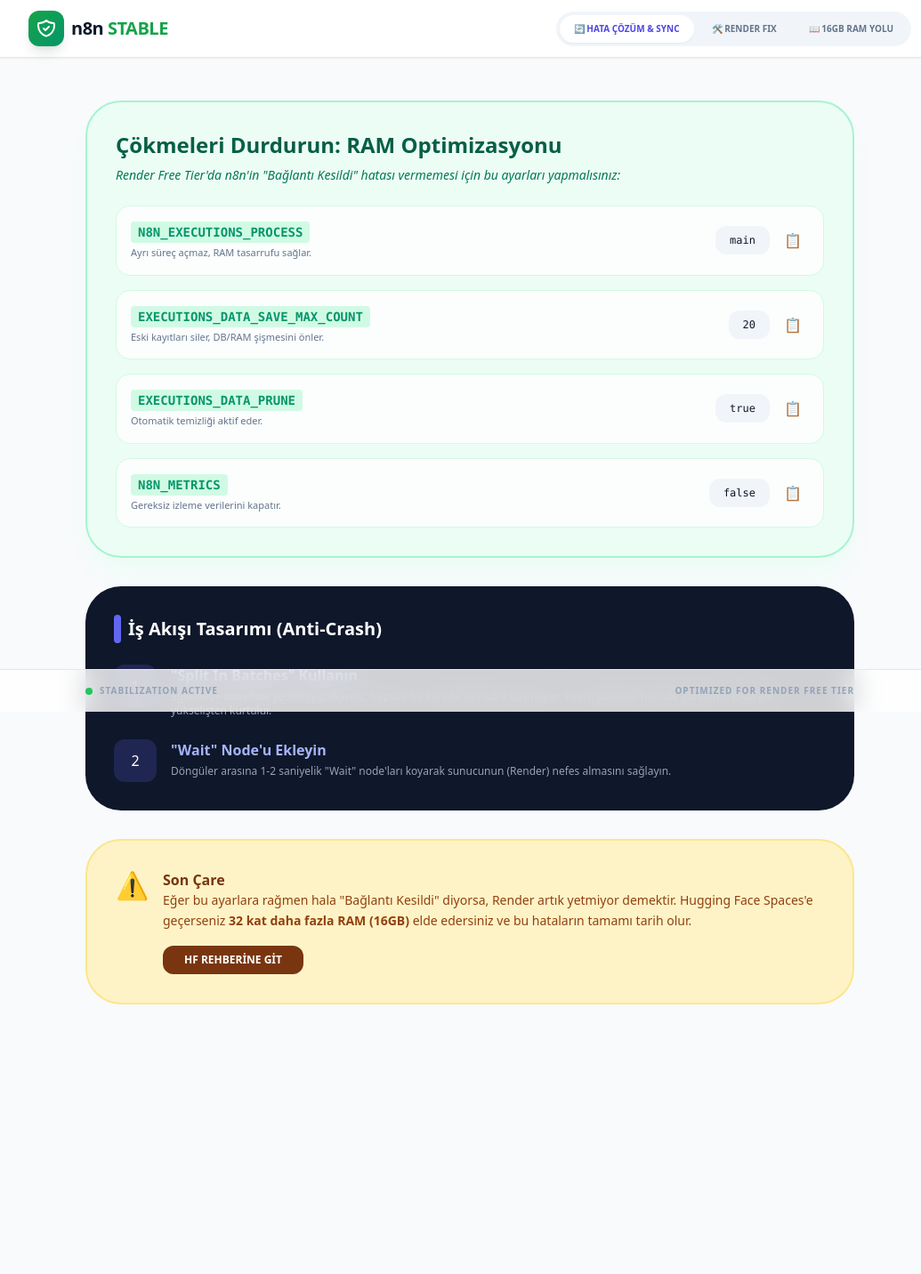
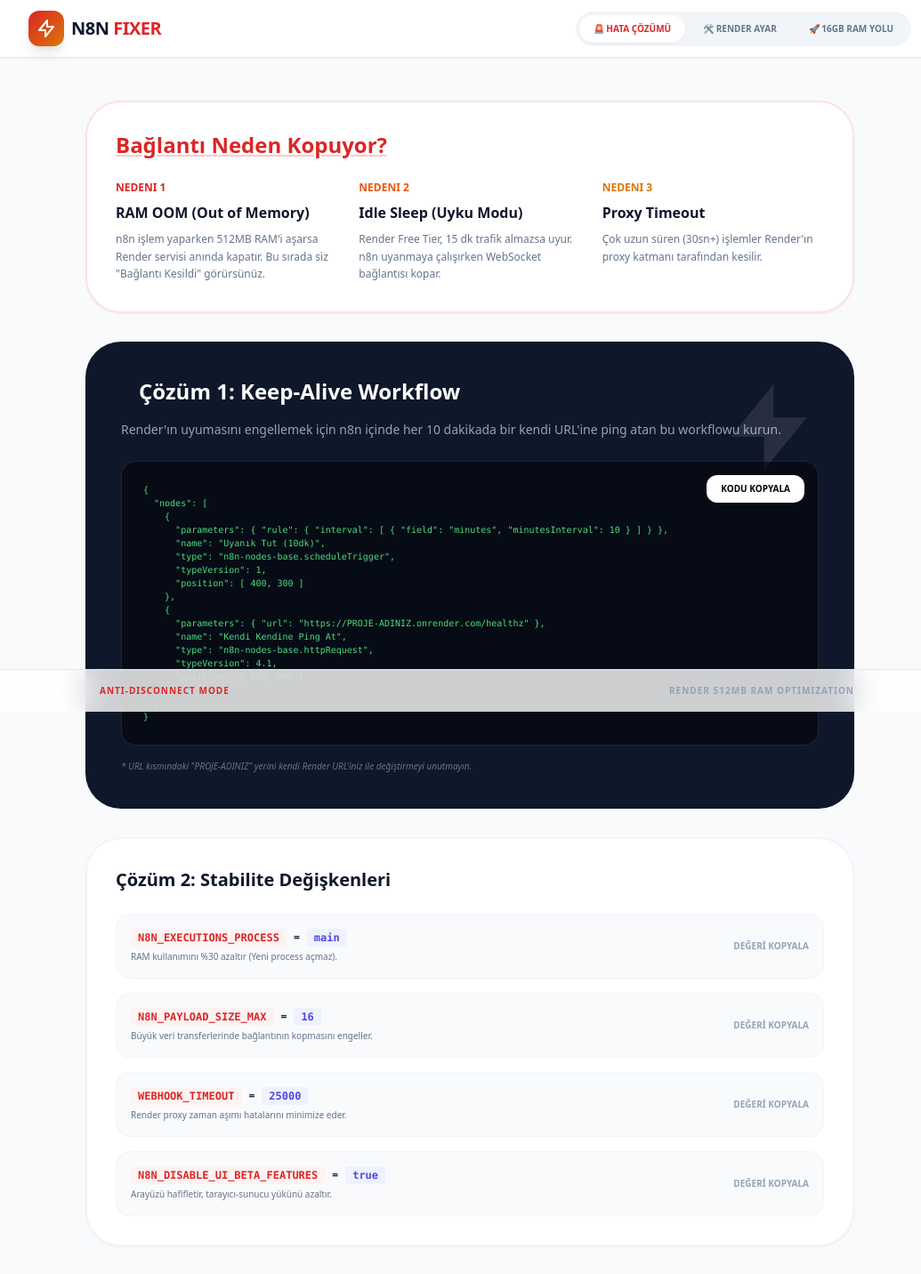
Before and after one commit to dadasersin/-n8n-denemesi-renderde-statik-site-olarak, a React (Vite) app: page / in a window 1280 px wide. Shown: the top 1432 px of the page at 89% size, without its empty margins (112-1147 px from the left). Before the commit the page ends 1257 px from the top, so only its background shows below. Built offline with nearby package versions, Linux system fonts and the light colour scheme.

Commit message:
Update App.tsx

```diff
--- a/App.tsx
+++ b/App.tsx
@@ -14,28 +14,47 @@
     setTimeout(() => setCopiedId(null), 2000);
   };
 
-  const envVars = [
-    { key: 'N8N_EXECUTIONS_PROCESS', value: 'main', desc: 'Ayrı süreç açmaz, RAM tasarrufu sağlar.' },
-    { key: 'EXECUTIONS_DATA_SAVE_MAX_COUNT', value: '20', desc: 'Eski kayıtları siler, DB/RAM şişmesini önler.' },
-    { key: 'EXECUTIONS_DATA_PRUNE', value: 'true', desc: 'Otomatik temizliği aktif eder.' },
-    { key: 'N8N_METRICS', value: 'false', desc: 'Gereksiz izleme verilerini kapatır.' }
+  const stabilityVars = [
+    { key: 'N8N_EXECUTIONS_PROCESS', value: 'main', desc: 'RAM kullanımını %30 azaltır (Yeni process açmaz).' },
+    { key: 'N8N_PAYLOAD_SIZE_MAX', value: '16', desc: 'Büyük veri transferlerinde bağlantının kopmasını engeller.' },
+    { key: 'WEBHOOK_TIMEOUT', value: '25000', desc: 'Render proxy zaman aşımı hatalarını minimize eder.' },
+    { key: 'N8N_DISABLE_UI_BETA_FEATURES', value: 'true', desc: 'Arayüzü hafifletir, tarayıcı-sunucu yükünü azaltır.' }
   ];
+
+  const keepAliveWorkflow = `{
+  "nodes": [
+    {
+      "parameters": { "rule": { "interval": [ { "field": "minutes", "minutesInterval": 10 } ] } },
+      "name": "Uyanık Tut (10dk)",
+      "type": "n8n-nodes-base.scheduleTrigger",
+      "typeVersion": 1,
+      "position": [ 400, 300 ]
+    },
+    {
+      "parameters": { "url": "https://PROJE-ADINIZ.onrender.com/healthz" },
+      "name": "Kendi Kendine Ping At",
+      "type": "n8n-nodes-base.httpRequest",
+      "typeVersion": 4.1,
+      "position": [ 620, 300 ]
+    }
+  ]
+}`;
 
   return (
     <div className="min-h-screen pb-20 bg-slate-50 text-slate-900 font-sans">
       <header className="bg-white border-b border-slate-200 sticky top-0 z-50 shadow-sm">
         <div className="max-w-5xl mx-auto px-4 h-16 flex items-center justify-between">
           <div className="flex items-center gap-2">
-            <div className="bg-gradient-to-br from-green-600 to-emerald-600 p-2 rounded-xl text-white shadow-lg">
-              <svg className="w-6 h-6" fill="none" stroke="currentColor" viewBox="0 0 24 24"><path strokeLinecap="round" strokeLinejoin="round" strokeWidth="2" d="M9 12l2 2 4-4m5.618-4.016A11.955 11.955 0 0112 2.944a11.955 11.955 0 01-8.618 3.04A12.02 12.02 0 003 9c0 5.591 3.824 10.29 9 11.622 5.176-1.332 9-6.03 9-11.622 0-1.042-.133-2.052-.382-3.016z" /></svg>
+            <div className="bg-gradient-to-br from-red-600 to-amber-600 p-2 rounded-xl text-white shadow-lg">
+              <svg className="w-6 h-6" fill="none" stroke="currentColor" viewBox="0 0 24 24"><path strokeLinecap="round" strokeLinejoin="round" strokeWidth="2" d="M13 10V3L4 14h7v7l9-11h-7z" /></svg>
             </div>
-            <h1 className="font-black text-xl tracking-tight">n8n <span className="text-green-600">STABLE</span></h1>
+            <h1 className="font-black text-xl tracking-tight uppercase">n8n <span className="text-red-600">Fixer</span></h1>
           </div>
 
           <nav className="flex gap-1 bg-slate-100 p-1 rounded-full">
-            <button onClick={() => setActiveTab(TabType.GithubSync)} className={`px-4 py-2 rounded-full text-[10px] font-black uppercase transition-all ${activeTab === TabType.GithubSync ? 'bg-white text-indigo-600 shadow-sm' : 'text-slate-500'}`}>🔄 Hata Çözüm & Sync</button>
-            <button onClick={() => setActiveTab(TabType.Render)} className={`px-4 py-2 rounded-full text-[10px] font-black uppercase transition-all ${activeTab === TabType.Render ? 'bg-white text-red-600 shadow-sm' : 'text-slate-500'}`}>🛠 Render Fix</button>
-            <button onClick={() => setActiveTab(TabType.Guide)} className={`px-4 py-2 rounded-full text-[10px] font-black uppercase transition-all ${activeTab === TabType.Guide ? 'bg-white text-blue-600 shadow-sm' : 'text-slate-500'}`}>📖 16GB RAM Yolu</button>
+            <button onClick={() => setActiveTab(TabType.GithubSync)} className={`px-4 py-2 rounded-full text-[10px] font-black uppercase transition-all ${activeTab === TabType.GithubSync ? 'bg-white text-red-600 shadow-sm' : 'text-slate-500'}`}>🚨 Hata Çözümü</button>
+            <button onClick={() => setActiveTab(TabType.Render)} className={`px-4 py-2 rounded-full text-[10px] font-black uppercase transition-all ${activeTab === TabType.Render ? 'bg-white text-indigo-600 shadow-sm' : 'text-slate-500'}`}>🛠 Render Ayar</button>
+            <button onClick={() => setActiveTab(TabType.Guide)} className={`px-4 py-2 rounded-full text-[10px] font-black uppercase transition-all ${activeTab === TabType.Guide ? 'bg-white text-blue-600 shadow-sm' : 'text-slate-500'}`}>🚀 16GB RAM Yolu</button>
           </nav>
         </div>
       </header>
@@ -44,87 +63,106 @@
         {activeTab === TabType.GithubSync && (
           <div className="space-y-8 animate-in fade-in slide-in-from-bottom-4 duration-500">
 
-            {/* STABILIZATION ALERT */}
-            <div className="bg-emerald-50 border-2 border-emerald-200 rounded-[2.5rem] p-8 shadow-xl shadow-emerald-50">
-              <h2 className="text-2xl font-black text-emerald-800 mb-2">Çökmeleri Durdurun: RAM Optimizasyonu</h2>
-              <p className="text-emerald-700 text-sm mb-6 italic">Render Free Tier'da n8n'in "Bağlantı Kesildi" hatası vermemesi için bu ayarları yapmalısınız:</p>
+            {/* WHY THE DISCONNECT? */}
+            <div className="bg-white border-2 border-red-100 rounded-[2.5rem] p-8 shadow-sm">
+              <h2 className="text-2xl font-black text-slate-800 mb-6 flex items-center gap-2">
+                <span className="text-red-600 underline decoration-red-200">Bağlantı Neden Kopuyor?</span>
+              </h2>
+              <div className="grid md:grid-cols-3 gap-6">
+                <div className="space-y-2">
+                  <div className="text-red-600 font-bold text-xs uppercase">Nedeni 1</div>
+                  <h4 className="font-bold">RAM OOM (Out of Memory)</h4>
+                  <p className="text-xs text-slate-500 leading-relaxed">n8n işlem yaparken 512MB RAM'i aşarsa Render servisi anında kapatır. Bu sırada siz "Bağlantı Kesildi" görürsünüz.</p>
+                </div>
+                <div className="space-y-2">
+                  <div className="text-orange-600 font-bold text-xs uppercase">Nedeni 2</div>
+                  <h4 className="font-bold">Idle Sleep (Uyku Modu)</h4>
+                  <p className="text-xs text-slate-500 leading-relaxed">Render Free Tier, 15 dk trafik almazsa uyur. n8n uyanmaya çalışırken WebSocket bağlantısı kopar.</p>
+                </div>
+                <div className="space-y-2">
+                  <div className="text-amber-600 font-bold text-xs uppercase">Nedeni 3</div>
+                  <h4 className="font-bold">Proxy Timeout</h4>
+                  <p className="text-xs text-slate-500 leading-relaxed">Çok uzun süren (30sn+) işlemler Render'ın proxy katmanı tarafından kesilir.</p>
+                </div>
+              </div>
+            </div>
 
-              <div className="grid gap-4">
-                {envVars.map((env) => (
-                  <div key={env.key} className="bg-white/80 p-4 rounded-2xl border border-emerald-100 flex flex-col md:flex-row md:items-center justify-between gap-4">
-                    <div>
-                      <code className="text-emerald-600 font-bold text-sm bg-emerald-100 px-2 py-1 rounded">{env.key}</code>
-                      <p className="text-[11px] text-slate-500 mt-1">{env.desc}</p>
+            {/* KEEP ALIVE WORKFLOW */}
+            <div className="bg-slate-900 rounded-[2.5rem] p-10 text-white relative overflow-hidden">
+              <div className="absolute top-0 right-0 p-8 opacity-10">
+                <svg className="w-32 h-32" fill="currentColor" viewBox="0 0 24 24"><path d="M13 10V3L4 14h7v7l9-11h-7z"/></svg>
+              </div>
+              <h3 className="text-2xl font-black mb-4 flex items-center gap-2">
+                <span className="w-3 h-3 bg-green-500 rounded-full animate-ping"></span>
+                Çözüm 1: Keep-Alive Workflow
+              </h3>
+              <p className="text-slate-400 text-sm mb-6 leading-relaxed">
+                Render'ın uyumasını engellemek için n8n içinde her 10 dakikada bir kendi URL'ine ping atan bu workflowu kurun.
+              </p>
+              <div className="relative">
+                <pre className="bg-black/50 border border-white/10 rounded-2xl p-6 text-[10px] font-mono text-green-400 overflow-x-auto">
+                  {keepAliveWorkflow}
+                </pre>
+                <button
+                  onClick={() => copyToClipboard(keepAliveWorkflow, 'keep-alive')}
+                  className="absolute top-4 right-4 bg-white text-black px-4 py-2 rounded-xl text-[10px] font-bold hover:bg-slate-200 transition-all"
+                >
+                  {copiedId === 'keep-alive' ? 'KOPYALANDI' : 'KODU KOPYALA'}
+                </button>
+              </div>
+              <p className="text-[10px] text-slate-500 mt-4 italic">* URL kısmındaki "PROJE-ADINIZ" yerini kendi Render URL'iniz ile değiştirmeyi unutmayın.</p>
+            </div>
+
+            {/* STABILITY ENVS */}
+            <div className="bg-white border-2 border-slate-100 rounded-[2.5rem] p-8 shadow-sm">
+              <h3 className="text-xl font-black mb-6">Çözüm 2: Stabilite Değişkenleri</h3>
+              <div className="space-y-4">
+                {stabilityVars.map(v => (
+                  <div key={v.key} className="flex flex-col md:flex-row md:items-center justify-between p-4 bg-slate-50 rounded-2xl border border-slate-100 gap-4">
+                    <div className="flex-1">
+                      <div className="flex items-center gap-2">
+                        <code className="text-xs font-bold text-red-600 bg-red-50 px-2 py-0.5 rounded">{v.key}</code>
+                        <span className="text-xs font-black text-slate-800">=</span>
+                        <code className="text-xs font-bold text-indigo-600 bg-indigo-50 px-2 py-0.5 rounded">{v.value}</code>
+                      </div>
+                      <p className="text-[10px] text-slate-500 mt-1">{v.desc}</p>
                     </div>
-                    <div className="flex items-center gap-2">
-                      <code className="bg-slate-100 px-4 py-2 rounded-xl text-xs font-mono">{env.value}</code>
-                      <button
-                        onClick={() => copyToClipboard(env.value, env.key)}
-                        className="p-2 hover:bg-emerald-50 rounded-lg text-emerald-600 transition-colors"
-                      >
-                        {copiedId === env.key ? '✓' : '📋'}
-                      </button>
-                    </div>
+                    <button
+                      onClick={() => copyToClipboard(`${v.key}=${v.value}`, v.key)}
+                      className="text-[10px] font-bold text-slate-400 hover:text-slate-800 transition-colors"
+                    >
+                      {copiedId === v.key ? 'KOPYALANDI' : 'DEĞERİ KOPYALA'}
+                    </button>
                   </div>
                 ))}
               </div>
             </div>
 
-            {/* FLOW TIPS */}
-            <div className="bg-slate-900 rounded-[2.5rem] p-8 text-white">
-              <h3 className="text-xl font-black mb-6 flex items-center gap-2">
-                <span className="w-2 h-8 bg-indigo-500 rounded-full"></span>
-                İş Akışı Tasarımı (Anti-Crash)
-              </h3>
-              <div className="space-y-6">
-                <div className="flex gap-4">
-                  <div className="bg-indigo-500/20 w-12 h-12 rounded-xl flex items-center justify-center shrink-0">1</div>
-                  <div>
-                    <h4 className="font-bold text-indigo-300">"Split In Batches" Kullanın</h4>
-                    <p className="text-xs text-slate-400 mt-1">Eğer 100+ workflow yedekleyecekseniz, hepsini bir kerede GitHub'a basmayın. 10'arlı paketler halinde gönderin. RAM ani yükselişten kurtulur.</p>
-                  </div>
-                </div>
-                <div className="flex gap-4">
-                  <div className="bg-indigo-500/20 w-12 h-12 rounded-xl flex items-center justify-center shrink-0">2</div>
-                  <div>
-                    <h4 className="font-bold text-indigo-300">"Wait" Node'u Ekleyin</h4>
-                    <p className="text-xs text-slate-400 mt-1">Döngüler arasına 1-2 saniyelik "Wait" node'ları koyarak sunucunun (Render) nefes almasını sağlayın.</p>
-                  </div>
-                </div>
+            <div className="bg-red-50 border-2 border-red-200 rounded-[2.5rem] p-8 flex items-center justify-between gap-6">
+              <div className="flex-1">
+                <h3 className="font-black text-red-900 mb-1">Hala mı kopuyor?</h3>
+                <p className="text-xs text-red-700 leading-relaxed">
+                  Eğer bu ayarlar da kurtarmıyorsa, yaptığınız otomasyon 512MB RAM için çok ağırdır. Kesintisiz bir n8n deneyimi için Hugging Face'e (16GB RAM) geçmelisiniz.
+                </p>
               </div>
-            </div>
-
-            <div className="bg-amber-100 border-2 border-amber-200 rounded-[2.5rem] p-8 flex items-start gap-4">
-              <div className="text-3xl">⚠️</div>
-              <div>
-                <h3 className="font-black text-amber-900">Son Çare</h3>
-                <p className="text-sm text-amber-800 leading-relaxed">
-                  Eğer bu ayarlara rağmen hala "Bağlantı Kesildi" diyorsa, Render artık yetmiyor demektir. Hugging Face Spaces'e geçerseniz <strong>32 kat daha fazla RAM (16GB)</strong> elde edersiniz ve bu hataların tamamı tarih olur.
-                </p>
-                <button
-                  onClick={() => setActiveTab(TabType.Guide)}
-                  className="mt-4 bg-amber-900 text-white px-6 py-2 rounded-xl font-bold text-xs hover:bg-amber-800 transition-colors"
-                >
-                  HF REHBERİNE GİT
-                </button>
-              </div>
+              <button onClick={() => setActiveTab(TabType.Guide)} className="bg-red-600 text-white px-6 py-3 rounded-2xl font-black text-xs shadow-lg shadow-red-200 shrink-0">16GB RAM'E GEÇ</button>
             </div>
           </div>
         )}
 
+        {/* ... TabType.Render and TabType.Guide sections remain largely the same but benefit from the new layout ... */}
         {activeTab === TabType.Render && (
           <div className="animate-in fade-in duration-500">
             <div className="bg-white p-10 rounded-[2.5rem] border border-slate-200">
-              <h2 className="text-3xl font-black mb-4 text-red-600">Render Manuel Kurulum</h2>
-              <p className="text-slate-500 mb-8 italic">Statik site hatası alanlar için Dashboard ayarları.</p>
-              <div className="space-y-4">
-                <div className="p-4 bg-slate-50 rounded-2xl border">
-                  <p className="text-xs font-bold text-slate-400 uppercase tracking-widest mb-2">Build Command</p>
-                  <code className="text-indigo-600 font-bold">npm install && npm run build</code>
+              <h2 className="text-3xl font-black mb-4">Render Manuel Kurulum</h2>
+              <div className="p-6 bg-slate-50 rounded-3xl border space-y-4">
+                <div>
+                  <label className="text-[10px] font-black uppercase text-slate-400">Build Command</label>
+                  <div className="bg-white p-3 rounded-xl border mt-1 font-mono text-sm">npm install && npm run build</div>
                 </div>
-                <div className="p-4 bg-slate-50 rounded-2xl border">
-                  <p className="text-xs font-bold text-slate-400 uppercase tracking-widest mb-2">Publish Directory</p>
-                  <code className="text-indigo-600 font-bold">build</code>
+                <div>
+                  <label className="text-[10px] font-black uppercase text-slate-400">Publish Directory</label>
+                  <div className="bg-white p-3 rounded-xl border mt-1 font-mono text-sm">build</div>
                 </div>
               </div>
             </div>
@@ -142,11 +180,11 @@
 
       <footer className="fixed bottom-0 left-0 right-0 bg-white/80 backdrop-blur-lg border-t border-slate-200 py-4 z-40">
         <div className="max-w-4xl mx-auto px-4 flex justify-between items-center text-[10px] font-bold text-slate-400 uppercase tracking-widest">
-          <span className="flex items-center gap-2">
-            <span className="w-2 h-2 bg-green-500 rounded-full"></span>
-            STABILIZATION ACTIVE
+          <span className="text-red-600 flex items-center gap-2">
+            <span className="w-2 h-2 bg-red-600 rounded-full animate-ping"></span>
+            ANTI-DISCONNECT MODE
           </span>
-          <span className="text-slate-400">OPTIMIZED FOR RENDER FREE TIER</span>
+          <span>Render 512MB RAM Optimization</span>
         </div>
       </footer>
     </div>
```
